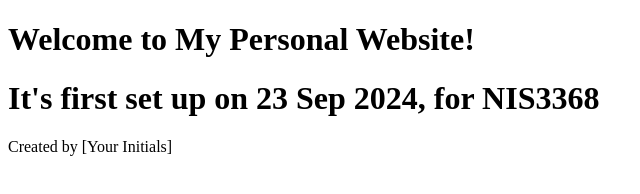
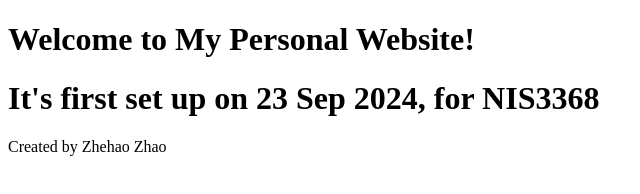
Before and after one commit to ZhehaoZhao423/my-website, a plain HTML site: page index.html in a window 1280 px wide. Shown: the full height of the page, 0-640 px from the left. Drawn offline with Linux system fonts and the light colour scheme.

Commit message:
Modified Homepage

```diff
--- a/index.html
+++ b/index.html
@@ -8,6 +8,6 @@
 <body>
     <h1>Welcome to My Personal Website!</h1>
     <h1>It's first set up on 23 Sep 2024, for NIS3368</h1>
-    <footer>Created by [Your Initials]</footer>
+    <footer>Created by Zhehao Zhao<o/footer>
 </body>
 </html>
```
